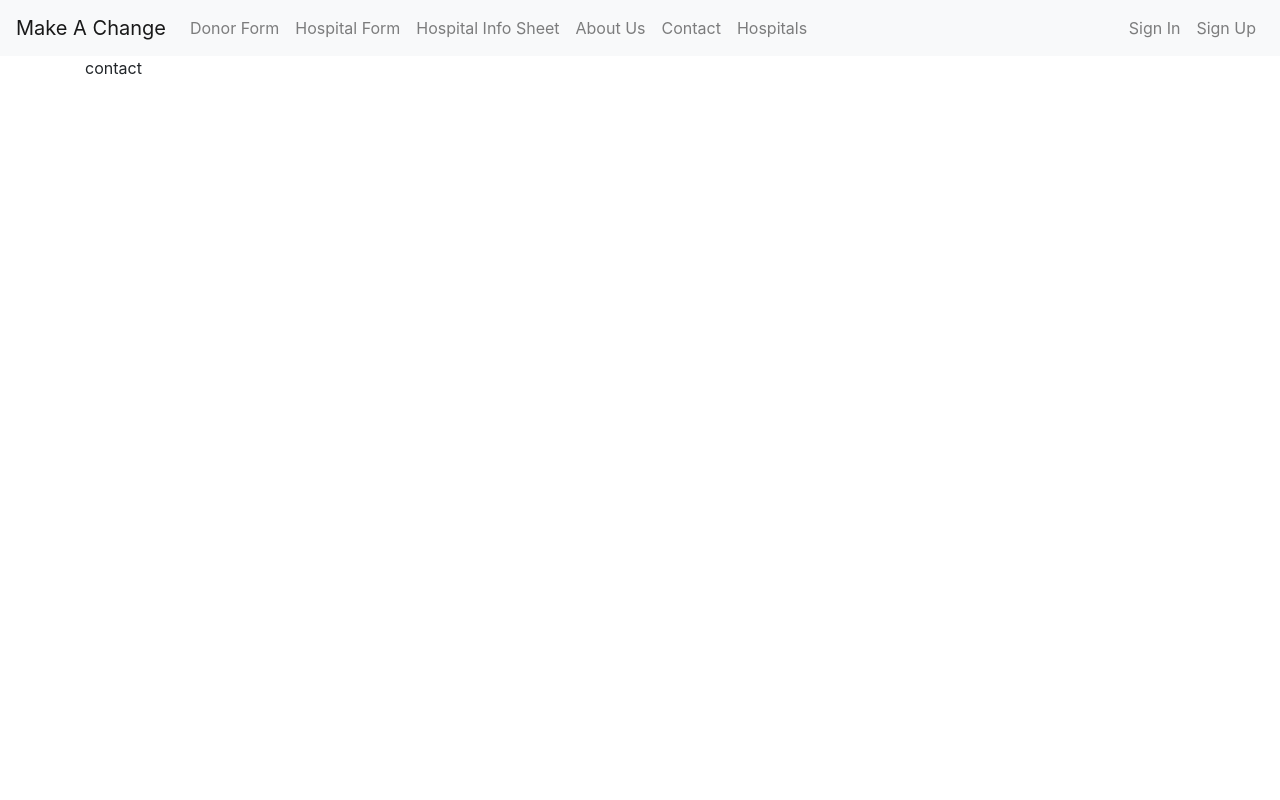
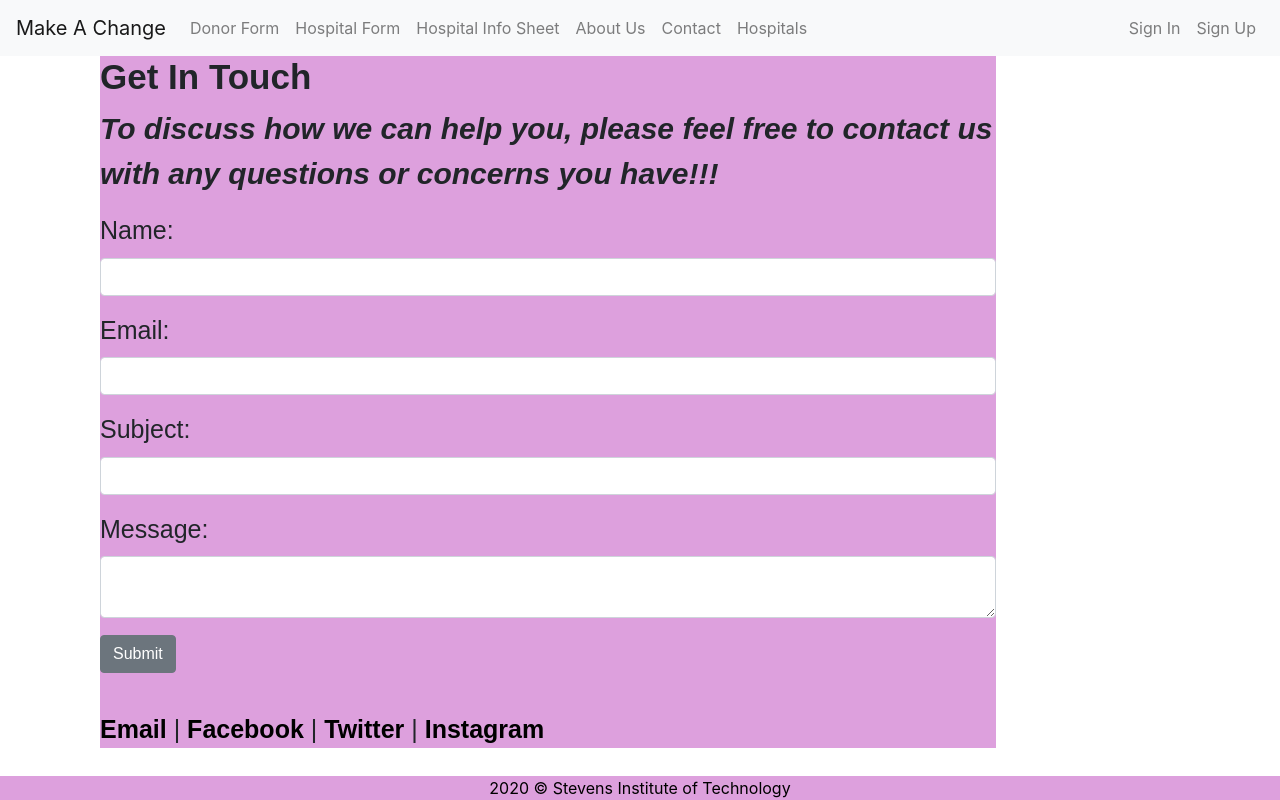
Before and after one commit to vaishnavimecit/CS554Project_Codeninja, a React (Create React App) app: page /contact in a window 1280 px wide. Built offline with nearby package versions, Linux system fonts and the light colour scheme; no server answers.

Commit message:
About and Contact pages
Send mail functionality using EmailJS

```diff
--- a/public/index.html
+++ b/public/index.html
@@ -10,7 +10,12 @@
       content="Web site created using create-react-app"
     />
     <link rel="apple-touch-icon" href="%PUBLIC_URL%/logo192.png" />
-    <link rel="stylesheet" href="https://stackpath.bootstrapcdn.com/bootstrap/4.3.1/css/bootstrap.min.css" integrity="sha384-ggOyR0iXCbMQv3Xipma34MD+dH/1fQ784/j6cY/iJTQUOhcWr7x9JvoRxT2MZw1T" crossorigin="anonymous">
+    <link
+      rel="stylesheet"
+      href="https://stackpath.bootstrapcdn.com/bootstrap/4.3.1/css/bootstrap.min.css"
+      integrity="sha384-ggOyR0iXCbMQv3Xipma34MD+dH/1fQ784/j6cY/iJTQUOhcWr7x9JvoRxT2MZw1T"
+      crossorigin="anonymous"
+    />
     <!--
       manifest.json provides metadata used when your web app is installed on a
       user's mobile device or desktop. See https://developers.google.com/web/fundamentals/web-app-manifest/
@@ -37,8 +42,30 @@
       To begin the development, run `npm start` or `yarn start`.
       To create a production bundle, use `npm run build` or `yarn build`.
     -->
-    <script src="https://code.jquery.com/jquery-3.3.1.slim.min.js" integrity="sha384-q8i/X+965DzO0rT7abK41JStQIAqVgRVzpbzo5smXKp4YfRvH+8abtTE1Pi6jizo" crossorigin="anonymous"></script>
-    <script src="https://cdnjs.cloudflare.com/ajax/libs/popper.js/1.14.7/umd/popper.min.js" integrity="sha384-UO2eT0CpHqdSJQ6hJty5KVphtPhzWj9WO1clHTMGa3JDZwrnQq4sF86dIHNDz0W1" crossorigin="anonymous"></script>
-    <script src="https://stackpath.bootstrapcdn.com/bootstrap/4.3.1/js/bootstrap.min.js" integrity="sha384-JjSmVgyd0p3pXB1rRibZUAYoIIy6OrQ6VrjIEaFf/nJGzIxFDsf4x0xIM+B07jRM" crossorigin="anonymous"></script>
+    <script
+      type="text/javascript"
+      src="https://cdn.jsdelivr.net/npm/emailjs-com@2.3.2/dist/email.min.js"
+    ></script>
+    <script type="text/javascript">
+      (function () {
+        emailjs.init("user_t3nkblVFz4eMhn8oFgvqI");
+      })();
+    </script>
+
+    <script
+      src="https://code.jquery.com/jquery-3.3.1.slim.min.js"
+      integrity="sha384-q8i/X+965DzO0rT7abK41JStQIAqVgRVzpbzo5smXKp4YfRvH+8abtTE1Pi6jizo"
+      crossorigin="anonymous"
+    ></script>
+    <script
+      src="https://cdnjs.cloudflare.com/ajax/libs/popper.js/1.14.7/umd/popper.min.js"
+      integrity="sha384-UO2eT0CpHqdSJQ6hJty5KVphtPhzWj9WO1clHTMGa3JDZwrnQq4sF86dIHNDz0W1"
+      crossorigin="anonymous"
+    ></script>
+    <script
+      src="https://stackpath.bootstrapcdn.com/bootstrap/4.3.1/js/bootstrap.min.js"
+      integrity="sha384-JjSmVgyd0p3pXB1rRibZUAYoIIy6OrQ6VrjIEaFf/nJGzIxFDsf4x0xIM+B07jRM"
+      crossorigin="anonymous"
+    ></script>
   </body>
 </html>
--- a/src/App.css
+++ b/src/App.css
@@ -1,3 +1,12 @@
+body {
+  background-color: plum;
+}
+
+.heading {
+  font-weight: bolder;
+  font-size: 35px;
+}
+
 .login-link {
   float: right;
 }
@@ -6,3 +15,44 @@
   text-align: center;
   justify-content: center;
 }
+
+.contact {
+  background-color: plum;
+  width: 70vw;
+  font-size: 25px;
+  font-family: Arial, Helvetica, sans-serif;
+}
+
+#success {
+  font-weight: bold;
+  font-style: italic;
+  font-size: 30px;
+}
+
+.about {
+  background-color: plum;
+  font-size: 25px;
+  font-family: Arial, Helvetica, sans-serif;
+  width: 70vw;
+  justify-content: center;
+  text-align: justify;
+}
+
+.links {
+  color: black;
+  font-weight: bold;
+}
+
+.footer {
+  position: fixed;
+  left: 0;
+  bottom: 0;
+  width: 100%;
+  background-color: plum;
+  color: black;
+  text-align: center;
+}
+
+ul {
+  list-style-type: square;
+}
--- a/src/App.js
+++ b/src/App.js
@@ -6,6 +6,7 @@ import signup from "./components/SignUp";
 import hospitals from "./components/Hospitals";
 import Navbar from "./components/Navbar";
 import Home from "./components/Home";
+import about from "./components/About";
 import contact from "./components/Contact"
 import { AuthProvider } from "./firebase/Auth";
 
@@ -22,6 +23,7 @@ function App() {
             <Route path="/signin" exact component={signin} />
             <Route path="/sign-up" exact component={signup} />
             <Route path="/hospitals" exact component={hospitals} />
+            <Route path="/about" exact component={about} />
             <Route path="/contact" exact component={contact} />
           </div>
         </div>
--- /dev/null
+++ b/src/components/About.js
@@ -0,0 +1,49 @@
+import React from "react";
+
+const About = () => {
+  return (
+    <div class="container">
+      <div class="about">
+        <h2 class="heading">Who we are?</h2>
+        <p>
+          Hello, we are the students of Stevens Institute of Technology. We came
+          up with this idea of creating a web application to serve the hospitals
+          with certain needs. The main purpose of this application is to help
+          the states during COVID-19(Corona). Our Goal is very simple. To make a
+          difference, which may explain why we tend to create this page. We are
+          striving hard to adopt a more pivotal role in the manner in which we
+          want to help the nation.
+        </p>
+        <h2 class="heading">What we do?</h2>
+        <p>
+          This can be used to find any hospitals nearby, clinical needs and for
+          donations. Donors can sign up and add details about what they can
+          donate. Hospitals can sign up and add their clinical needs. Our
+          approach is driven by the need to innovate, which we believe can help
+          create the desired multiplier effect for the hospitals. Our portfolio
+          is diverse and spans both public and private sector. It includes large
+          multispeciality tertiary hospitals, mid-sized single speciality
+          hospitals, diagnostic service providers, primary healthcare clinics,
+          and other niche service providers. We believe that quality of
+          execution plays a vital role in determining the overall impact of any
+          intervention.
+        </p>
+        <h2 class="heading">Who we server?</h2>
+        <p>
+          <ul>
+            <li>Hospitals & Clinics</li>
+            <li>Pharmaceuticals</li>
+            <li>Medical equipment manufacturers</li>
+            <li>Health care providers</li>
+            <li>and more...</li>
+          </ul>
+        </p>
+      </div>
+      <footer class="footer">
+        2020 &#169; Stevens Institute of Technology
+      </footer>
+    </div>
+  );
+};
+
+export default About;
--- a/src/components/Contact.js
+++ b/src/components/Contact.js
@@ -1,7 +1,153 @@
-import React, { useState, useEffect } from "react";
+import React, { Component } from "react";
+import { Form, FormGroup, Input, Label, Button } from "reactstrap";
 
-const Home = () => {
-  return <p>contact</p>;
-};
+import "bootstrap/dist/css/bootstrap.css";
 
-export default Home;
+class Contact extends Component {
+  constructor() {
+    super();
+
+    this.state = {
+      name: "",
+      email: "",
+      subject: "",
+      message: "",
+    };
+    this.handleChange = this.handleChange.bind(this);
+    this.handleSubmit = this.handleSubmit.bind(this);
+  }
+
+  handleChange = (e) => {
+    this.setState({ [e.target.name]: e.target.value });
+  };
+
+  async handleSubmit(e) {
+    e.preventDefault();
+
+    let { name, email, subject, message } = e.target.elements;
+
+    const templateId = "makechange";
+
+    console.log(name.value);
+
+    var template_params = {
+      name: name.value,
+      email: email.value,
+      subject: subject.value,
+      message: message.value,
+    };
+
+    if (
+      name != undefined &&
+      email != undefined &&
+      subject != undefined &&
+      message != undefined
+    ) {
+      if (name === typeof string) {
+        window.emailjs
+          .send("gmail", templateId, template_params)
+          .then((res) => {
+            console.log("Email sent successfully!!!");
+          })
+          .catch((err) => console.error("Failed", err));
+
+        document.getElementById("contact-form").reset();
+        var success = document.getElementById("success");
+        success.innerHTML =
+          "Email sent successfully! You will be contacted back!!!";
+      }
+    }
+  }
+
+  render() {
+    return (
+      <div class="container">
+        <div class="contact">
+          <Form
+            id="contact-form"
+            onSubmit={this.handleSubmit.bind(this)}
+            method="POST"
+          >
+            <h2 class="heading">Get In Touch</h2>
+            <p id="success">
+              To discuss how we can help you, please feel free to contact us
+              with any questions or concerns you have!!!
+            </p>
+
+            <FormGroup>
+              <Label for="name">Name:</Label>
+              <Input
+                type="text"
+                id="name"
+                name="name"
+                onChange={this.handleChange}
+              />
+            </FormGroup>
+
+            <FormGroup>
+              <Label for="email">Email:</Label>
+              <Input
+                type="email"
+                id="email"
+                name="email"
+                onChange={this.handleChange}
+              />
+            </FormGroup>
+
+            <FormGroup>
+              <Label for="subject">Subject:</Label>
+              <Input
+                type="text"
+                id="subject"
+                name="subject"
+                onChange={this.handleChange}
+              />
+            </FormGroup>
+
+            <FormGroup>
+              <Label for="message">Message:</Label>
+              <Input
+                type="textarea"
+                id="message"
+                name="message"
+                onChange={this.handleChange}
+              />
+            </FormGroup>
+
+            <Button type="submit">Submit</Button>
+            <br />
+            <br />
+          </Form>
+          <a class="links" href="mailto:asap.health@gmail.com" target="_blank">
+            Email
+          </a>{" "}
+          |{" "}
+          <a class="links" href="https://www.facebook.com/wix/" target="_blank">
+            Facebook
+          </a>{" "}
+          |{" "}
+          <a class="links" href="https://twitter.com/Wix" target="_blank">
+            Twitter
+          </a>{" "}
+          |{" "}
+          <a
+            class="links"
+            href="https://www.instagram.com/wix/"
+            target="_blank"
+          >
+            Instagram
+          </a>
+          <br />
+          <Button type="submit" hidden>
+            Donate Now >
+          </Button>
+        </div>
+        <footer class="footer">
+          2020 &#169; Stevens Institute of Technology
+        </footer>
+      </div>
+    );
+  }
+}
+
+export default Contact;
--- a/src/components/Home.js
+++ b/src/components/Home.js
@@ -1,4 +1,4 @@
-import React, { useState, useEffect } from "react";
+import React from "react";
 
 const Home = () => {
   return <p>Home</p>;
```
